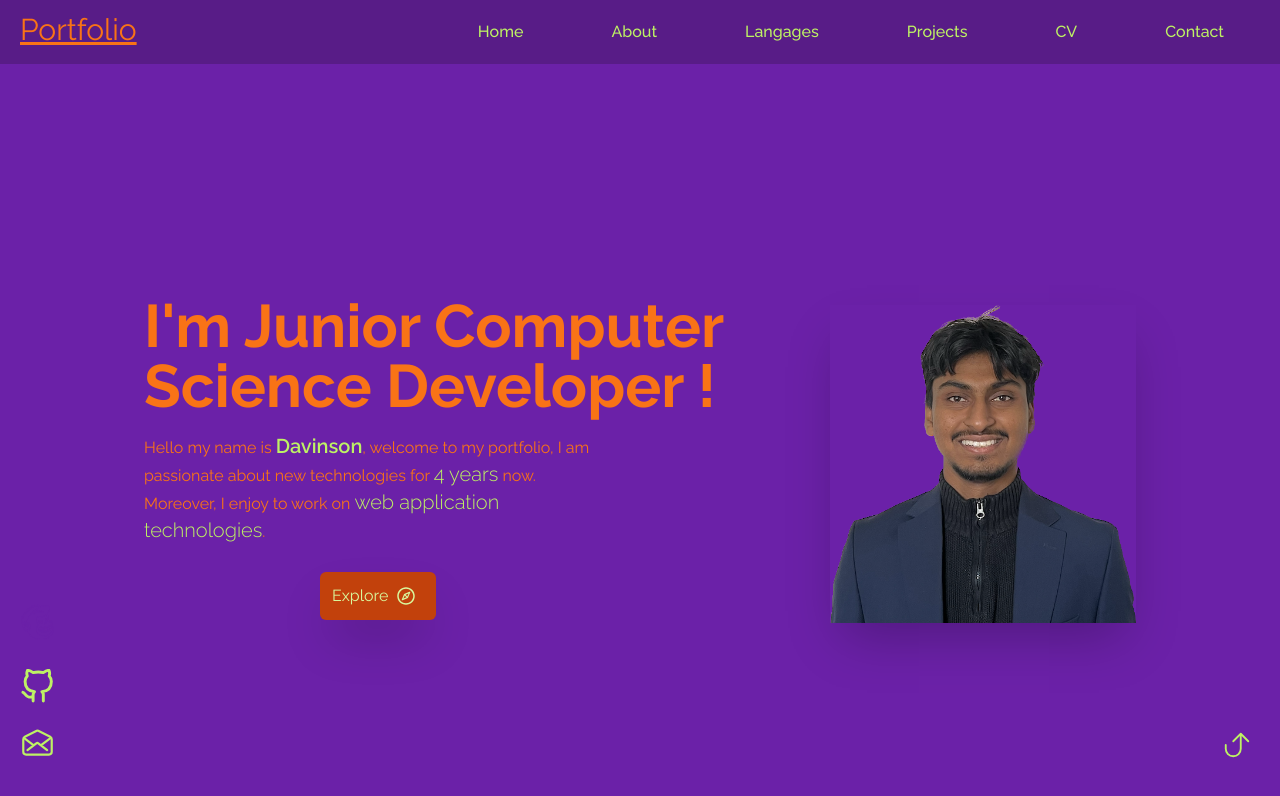
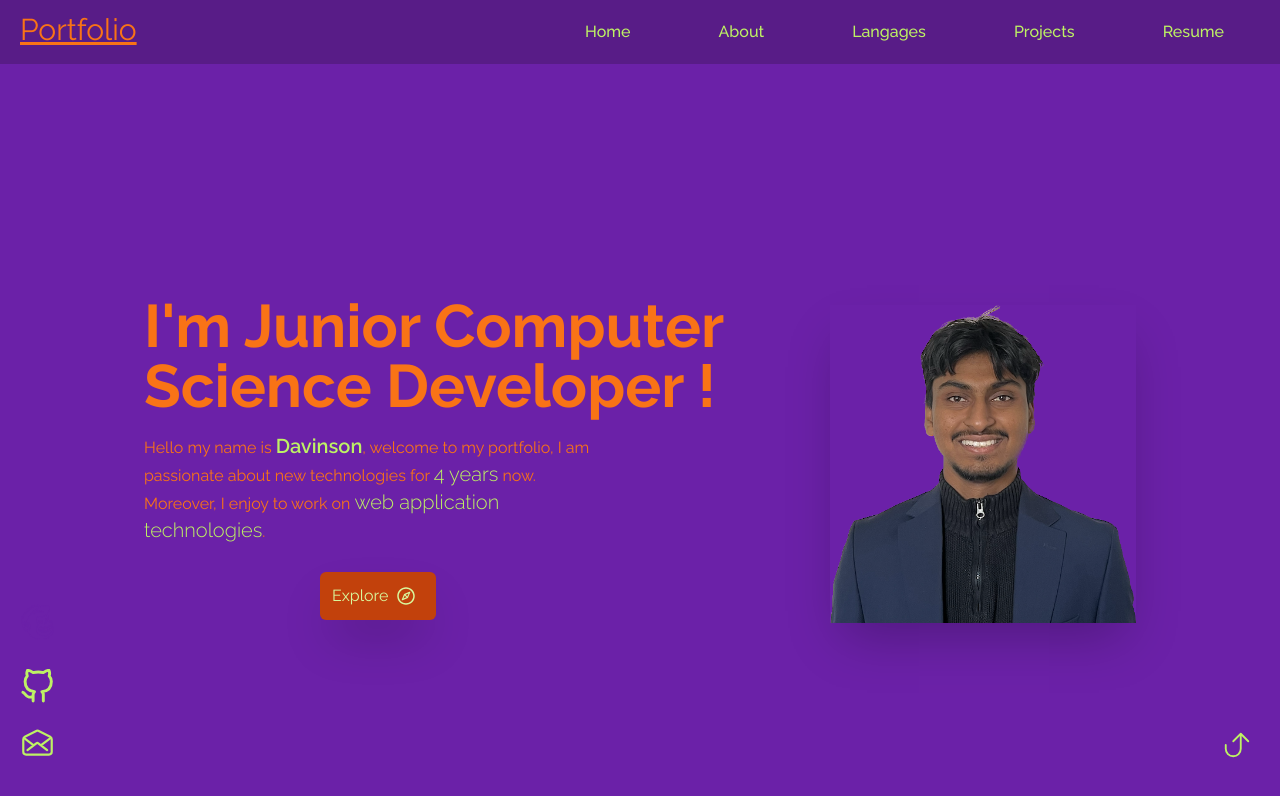
Before and after one commit to D-Davinson/davi_portfolio, a React (Create React App) app: page / in a window 1280 px wide. Shown: the top 796 px of the page. Built offline with nearby package versions, Linux system fonts and the light colour scheme.

Commit message:
Everything done without Resume

```diff
--- a/src/components/Navbar.jsx
+++ b/src/components/Navbar.jsx
@@ -1,22 +1,25 @@
 import React, { useState } from 'react'
 import {FaBars} from "react-icons/fa";
 import { AiFillStar } from "react-icons/ai"
+import { Link } from "react-scroll"
 const Navbar = () => {
     //State
     const  [nav,setNav] = useState(false);
 
-    const links = [{id:1,link: "home"},{id:2,link: "about"},{id:3,link:"Langages"},{id:4,link: "Projects"},{id:5,link: "CV"},{id:6,link: 'Contact'},];
+    const links = [{id:1,link: "home"},{id:2,link: "About"},{id:3,link:"Langages"},{id:4,link: "Projects"},{id:5,link:"Resume"}];
 
   return (
-    <div className='flex justify-between z-10 w-full h20 p-3 text-white bg-purple-900 '>
+    <div name="Portfolio" className='flex justify-between z-10 w-full h20 p-3 text-white bg-purple-900 '>
     <div>
         <h1 className=" text-3xl ml-2 text-orange-500 underline">Portfolio</h1>
     </div>
     <ul className='hidden md:flex'>
 
+
         {links.map(({id,link}) => (
-        <li key={id} className='mx-9 px-2 py-2 cursor-pointer rounded-xl capitalize font-medium
-        text-lime-300 hover:scale-110 duration-200 hover:underline hover:bg-gray-600 hover:opacity-80 '>{link}</li>
+        <li  key={id} className='mx-9 px-2 py-2 cursor-pointer rounded-xl capitalize font-medium
+        text-lime-300 hover:scale-110 duration-200 hover:underline hover:bg-gray-600 hover:opacity-80'>
+            <Link to={link}smooth duration={500}>{link}</Link></li>
         ))}
     </ul>
     <div onClick={()=> setNav(!nav)} className='cursor-pointer pr-3 z-20 text-orange-500 hover:scale-110 duration-200 md:hidden'>
@@ -26,7 +29,7 @@ const Navbar = () => {
         <ul className=' flex flex-col justify-center items-center
         absolute top-0 left-0 w-full h-screen bg-gradient-to-b from-purple-900 to-orange-500 text-lime-100'>
         {links.map(({id,link}) => (
-            <li key={id} className='px-4 cursor-pointer capitalize py-6 text-3xl hover:scale-110 duration-200' >{link}</li>
+            <li key={id} className='px-4 cursor-pointer capitalize py-6 text-3xl hover:scale-110 duration-200'>{link}</li>
     ))}
         </ul>
 
```
